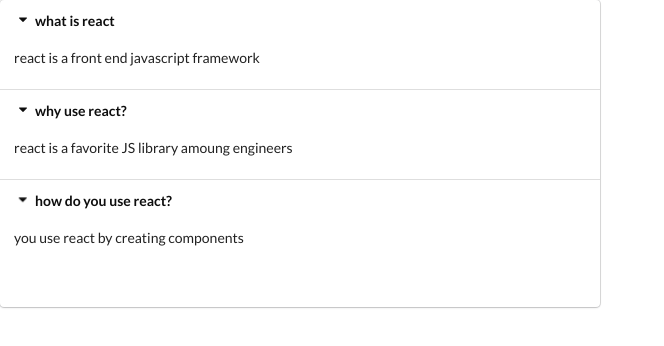
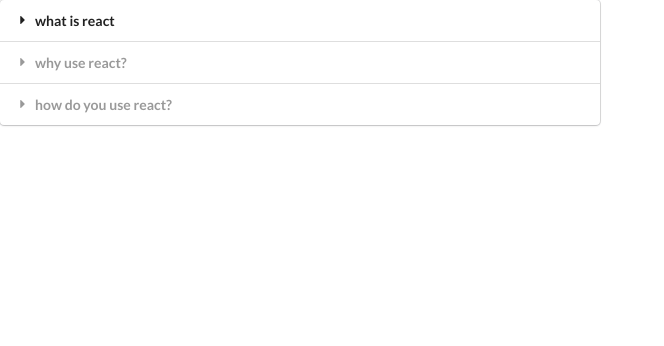
Before and after one commit to yongkangzhao/widget, a React (Create React App) app: page / in a window 1280 px wide. Shown: the top 346 px of the page, without its empty margins (0-664 px from the left). Built offline with nearby package versions, Linux system fonts and the light colour scheme.

Commit message:
added css effects to hide and show accordion based o click

```diff
--- a/src/components/Accordion.js
+++ b/src/components/Accordion.js
@@ -8,16 +8,16 @@
     };
 
     const renderedItems = items.map((item, index) => {
-
+        const active = index === activeIndex ? 'active' : '';
 
 
         return (
             <React.Fragment key = {item.title}>
-                <div className="title active" onClick={()=>onTitleClick(index)}>
+                <div className={`title ${active}`} onClick={()=>onTitleClick(index)}>
                     <i className="dropdown icon"></i>
                     {item.title}
                 </div>
-                <div className="content active">
+                <div className={`content ${active}`}>
                     <p>{item.content}</p>
                 </div>
             </React.Fragment>
@@ -26,7 +26,6 @@
 
     return <div className="ui styled accordion">
         {renderedItems}
-        <h1>{activeIndex}</h1>
     </div>
 
 };
```
